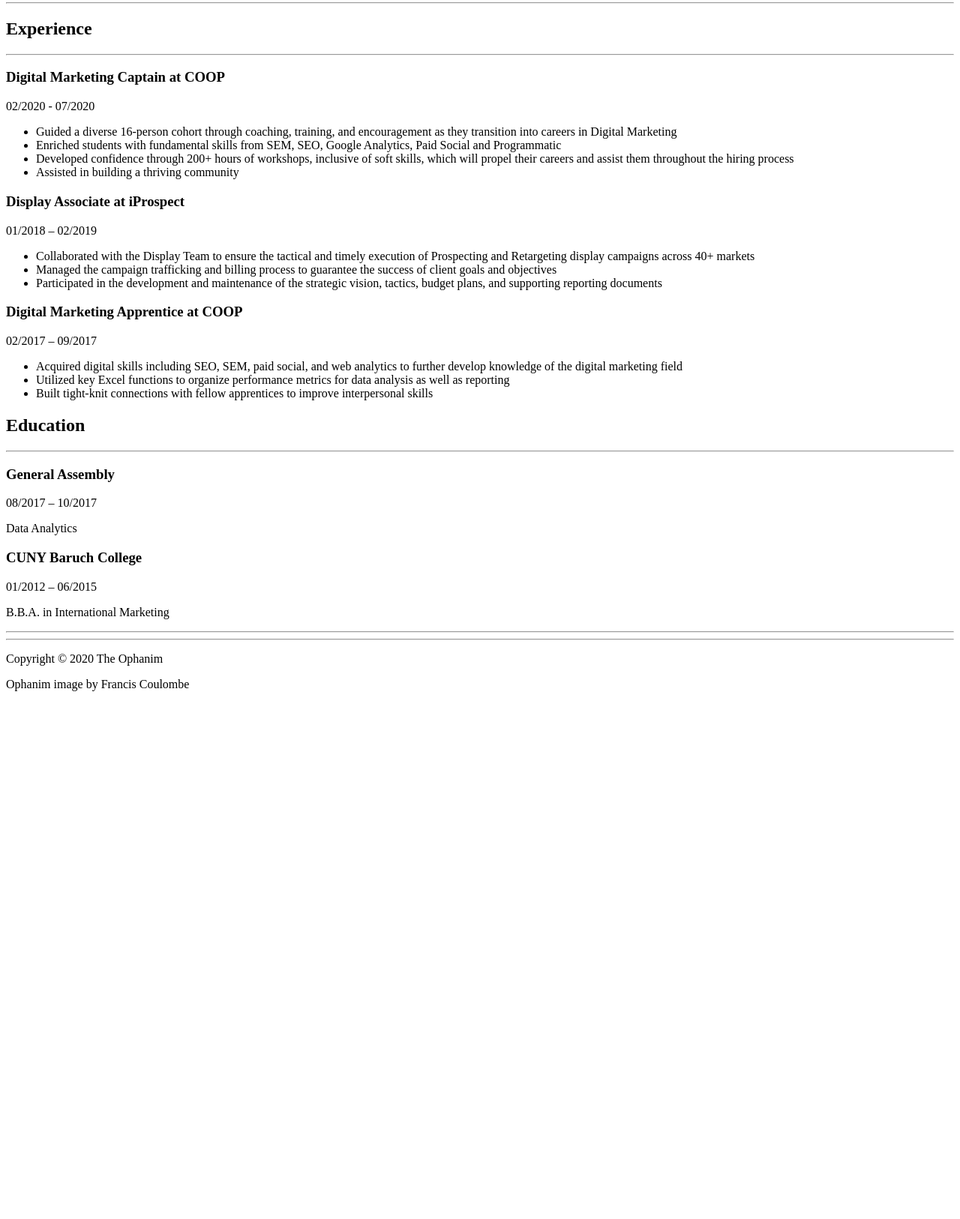
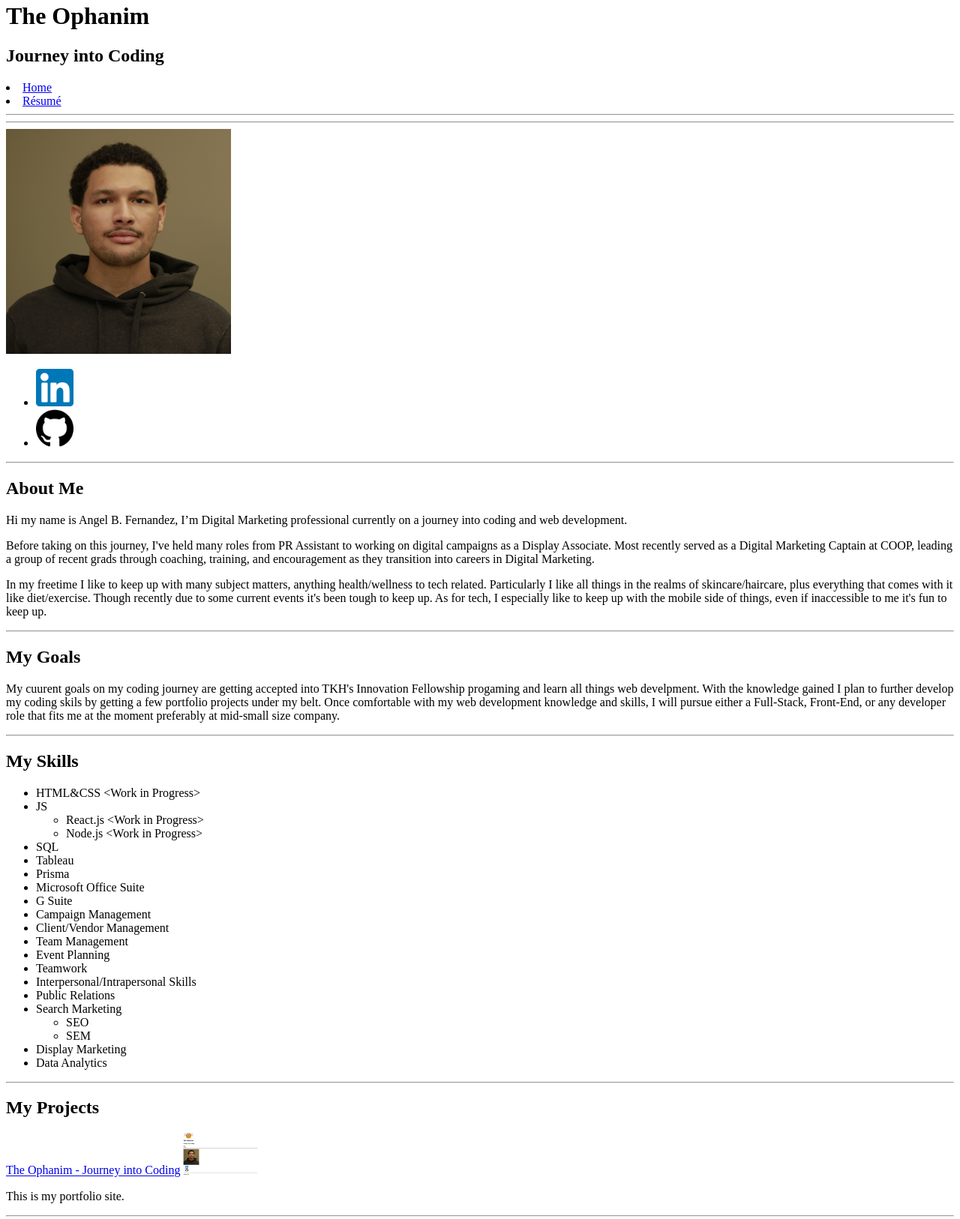
Before and after one commit to Avixph/TKH_Vestibule_Modules, a plain HTML site: page Module_3_HTML/Portfolio/resume.html in a window 1280 px wide. Shown: the part 131-1757 px from the top of the page at 75% size. Before the commit the page ends 1069 px from the top, so only its background shows below. Drawn offline with Linux system fonts and the light colour scheme.

Commit message:
pushing to module 3 branch

```diff
--- a/Module_3_HTML/Portfolio/resume.html
+++ b/Module_3_HTML/Portfolio/resume.html
@@ -1,13 +1,15 @@
 <!DOCTYPE html>
 <html>
     <head>
-        <title>Angel B. Fernàndez's Résumé | The Ophanim</title>
+        <title>Angel B. Fernàndez's Portfolio | The Ophanim</title>
 
-        <meta name="description" content="My work and educational experience.">
+        <meta name="description" content="General about-me, hobbies and professional goals.">
     </head>
     <body>
         <div class="title">
-            <h1>Angel B. Fernàndez's Résumé</h1>
+            <img src="images/Ophanim_by_Francis_Coulombe.png" width="200px">
+            <h1>The Ophanim</h1>
+            <h2>Journey into Coding</h2>
         </div>
 
         <div class="nav">
@@ -17,70 +19,103 @@
 
         <hr><hr>
 
-        <div class="experience">
-            <h2>Experience</h2>
+
+        <div class="profile-pic">
+            <img src="images/My_Profile_Pic.jpg" width="300px">
+        </div>
+
+        <div class="social-media">
+            <ul>
+                <li><a href="https://www.linkedin.com/in/angelbienvenidofernandez/" target="_blank"><img src="images/Linkedin_Logo.png" width="50px"></a></li>
+                <li><a href="https://github.com/Avixph" target="_blank"><img src="images/Github_Logo.png" width="50px"></a></li>
+            </ul>
+        </div>
 
         <hr>
 
-           <div class="job">
-               <h3>Digital Marketing Captain at COOP</h3>
-               <p class="date">02/2020 - 07/2020</p>
-               <p class="description">
-                   <ul class="duties">
-                       <li>Guided a diverse 16-person cohort through coaching, training, and encouragement as they transition into careers in Digital Marketing</li>
-                       <li>Enriched students with fundamental skills from SEM, SEO, Google Analytics, Paid Social and Programmatic</li>
-                       <li>Developed confidence through 200+ hours of workshops, inclusive of soft skills, which will propel their careers and assist them throughout the hiring process</li>
-                       <li>Assisted in building a thriving community</li>
-                   </ul>
-               </p>
-           </div>
+        <div class="about-me-text">
 
-           <div class="job">
-               <h3>Display Associate at iProspect</h3>
-               <p class="date">01/2018 – 02/2019</p>
-               <p class="description">
-                   <ul class="duties">
-                       <li>Collaborated with the Display Team to ensure the tactical and timely execution of Prospecting and Retargeting display campaigns across 40+ markets</li>
-                       <li>Managed the campaign trafficking and billing process to guarantee the success of client goals and objectives</li>
-                       <li>Participated in the development and maintenance of the strategic vision, tactics, budget plans, and supporting reporting documents</li>
-                   </ul>
-               </p>
-           </div>
-
-           <div class="job">
-               <h3>Digital Marketing Apprentice at COOP</h3>
-               <p class="date">02/2017 – 09/2017</p>
-               <p class="description">
-                   <ul class="duties">
-                       <li>Acquired digital skills including SEO, SEM, paid social, and web analytics to further develop knowledge of the digital marketing field</li>
-                       <li>Utilized key Excel functions to organize performance metrics for data analysis as well as reporting</li>
-                       <li>Built tight-knit connections with fellow apprentices to improve interpersonal skills</li>
-                   </ul>
-               </p>
-           </div>
+            <h2>About Me</h2>
+            <p>Hi my name is Angel B. Fernandez, I’m Digital Marketing professional currently on a journey into coding and web development.</p>
+            <p>Before taking on this journey, I've held many roles from PR Assistant to working on digital campaigns as a Display Associate.
+                Most recently served as a Digital Marketing Captain at COOP, leading a group of recent grads through coaching, training, and encouragement as they transition into careers in Digital Marketing.</p>
+            <p>In my freetime I like to keep up with many subject matters, anything health/wellness to tech related.
+                Particularly I like all things in the realms of skincare/haircare, plus everything that comes with it like diet/exercise.
+                Though recently due to some current events it's been tough to keep up. As for tech, I especially like to keep up with the mobile side of things, even if inaccessible to me it's fun to keep up.</p>
 
         </div>
 
+        <hr>
 
-        <div class="education">
-            <h2>Education</h2>
+        <div class="goals">
+            <h2>My Goals</h2>
+            <p>My cuurent goals on my coding journey are getting accepted into TKH's Innovation Fellowship progaming and learn all things web develpment.
+                With the knowledge gained I plan to further develop my coding skils by getting a few portfolio projects under my belt.
+                Once comfortable with my web development knowledge and skills, I will pursue either a Full-Stack, Front-End, or any developer role that fits me at the moment preferably at mid-small size company.</p>
+        </div>
 
         <hr>
 
-            <div>
-                <h3>General Assembly</h3>
-                <p class="date">08/2017 – 10/2017</p>
-                <p>Data Analytics</p>
+        <div class="skills">
+            <h2>My Skills</h2>
+            <ul>
+                <li>HTML&CSS &lt;<span>Work in Progress</span>&gt;</li>
+                <li>JS
+                    <ul>
+                        <li>React.js &lt;<span>Work in Progress</span>&gt;</li>
+                        <li>Node.js &lt;<span>Work in Progress</span>&gt;</li>
+                    </ul>
+                </li>
+                <li>SQL</li>
+                <li>Tableau</li>
+                <li>Prisma</li>
+                <li>Microsoft Office Suite</li>
+                <li>G Suite</li>
+                <li>Campaign Management</li>
+                <li>Client/Vendor Management</li>
+                <li>Team Management</li>
+                <li>Event Planning</li>
+                <li>Teamwork</li>
+                <li>Interpersonal/Intrapersonal Skills</li>
+                <li>Public Relations</li>
+                <li>Search Marketing
+                    <ul>
+                        <li>SEO</li>
+                        <li>SEM</li>
+                    </ul>
+                </li>
+                <li>Display Marketing</li>
+                <li>Data Analytics</li>
+
+            </ul>
         </div>
 
-            <div>
-                <h3>CUNY Baruch College</h3>
-                <p class="date">01/2012 – 06/2015</p>
-                <p>B.B.A. in International Marketing</p>
+
+        <hr>
+
+        <div class="projects">
+            <h2>My Projects</h2>
+            <div class="projects">
+                <a href="index.html">The Ophanim - Journey into Coding</a>
+                <img src="images/Portfolio_Screenshot.png" width="100px">
+                <p>This is my portfolio site.</p>
+            </div>
         </div>
 
+        <hr>
+
+        <div class="contact-form">
+            <h2>Contact Me!</h2>
+            <form class="contact">
+                <label for="name">Name</label><br>
+                <input type="text" name="name"><br>
+                <label for="email">Email</label><br>
+                <input type="text" name="email"><br>
+                <label for="message">Your Message</Menu></label><br>
+                <input type="text" name="message"><br>
+                <input type="submit" name="Contact">
+            </form>
         </div>
-
 
         <hr><hr>
 
@@ -90,6 +125,4 @@
         </div>
 
     </body>
-
-    </body>
 </html>
```
Also changed, not shown: Module_3_HTML/Portfolio/index.html (+8 -2 lines), 2 other files. Lines whose indentation alone changed are shown as unchanged.
